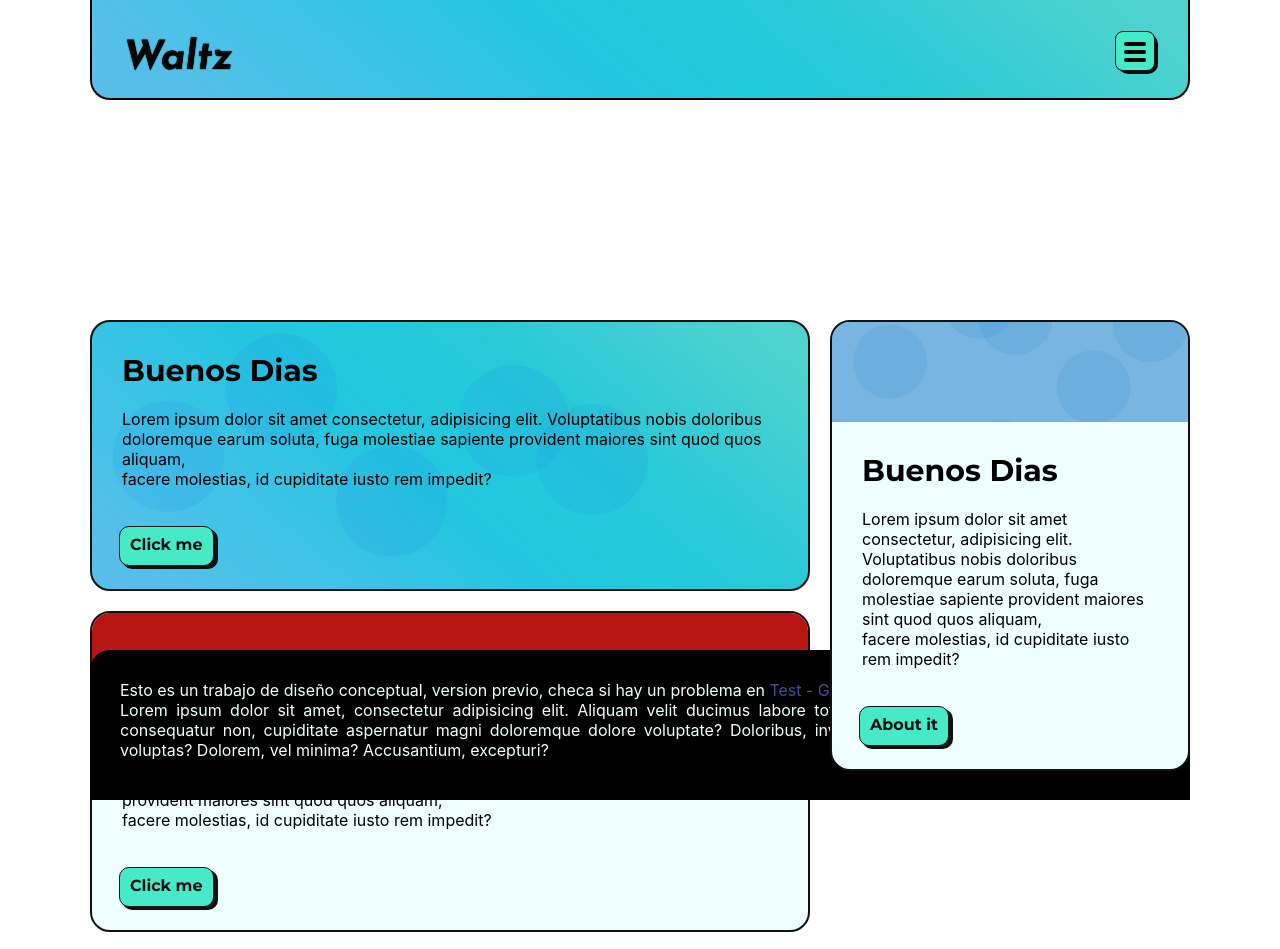
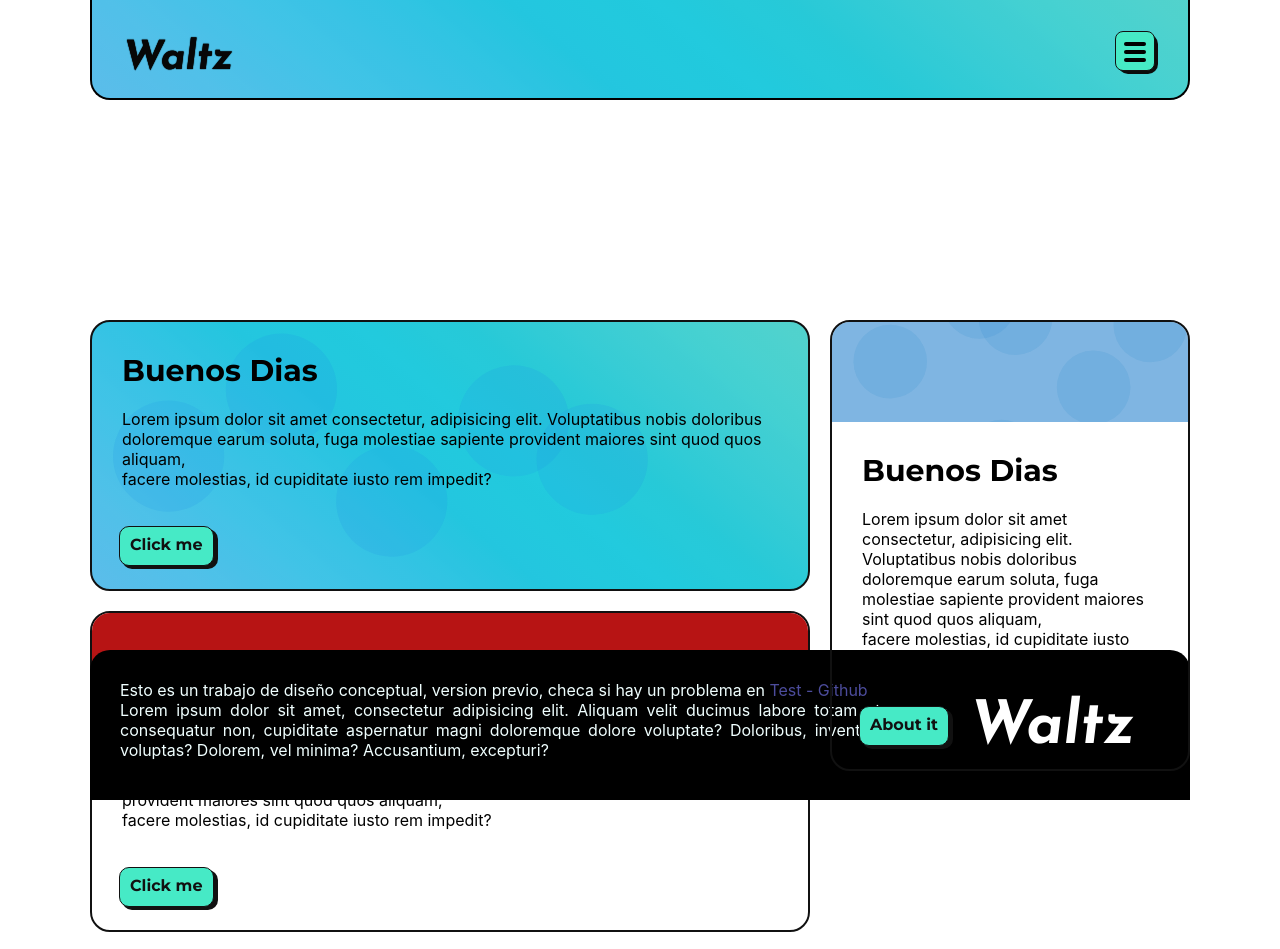
Before and after one commit to LuisTrevio/test, a plain HTML site: page index.html in a window 1280 px wide. Shown: the top 949 px of the page. Drawn offline with nearby package versions, Linux system fonts and the light colour scheme.

Commit message:
Update content.css

```diff
--- a/css/content.css
+++ b/css/content.css
@@ -35,10 +35,10 @@
     padding: 0;
     padding-bottom: 20px;
 
-    border: 2px solid #111;
-    background-color: rgb(235, 255, 255);
+    border: 2px solid var(--border);
+    background-color: var(--bgblock);
     filter: saturate(80%);
-    color: black;
+    color: var(--text);
 
     border-radius: 20px;
 
@@ -147,10 +147,10 @@ a:hover {
     padding: 0;
     padding-bottom: 20px;
 
-    border: 2px solid #111;
-    background-color: rgb(235, 255, 255);
+    border: 2px solid var(--border);
+    background-color: var(--bgblock);
     filter: saturate(80%);
-    color: black;
+    color: var(--text);
 
     border-radius: 20px;
 
```
